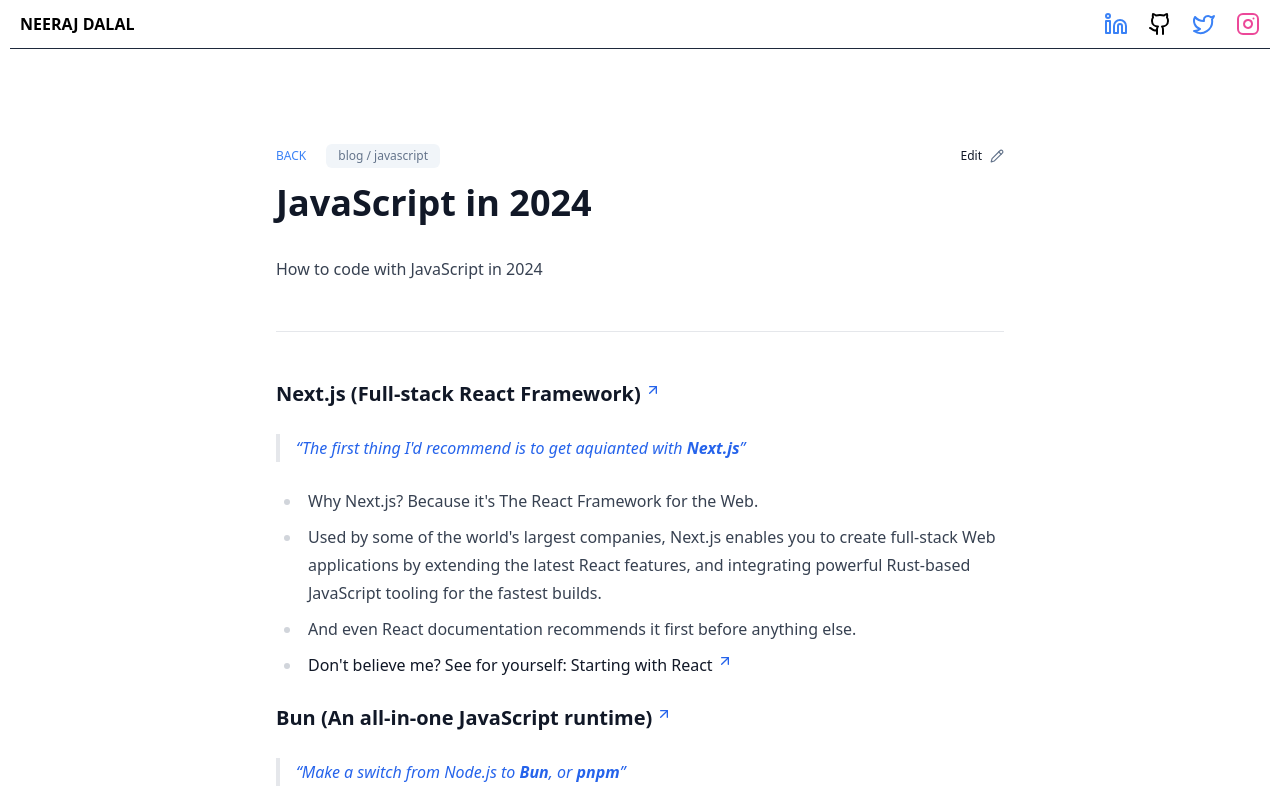
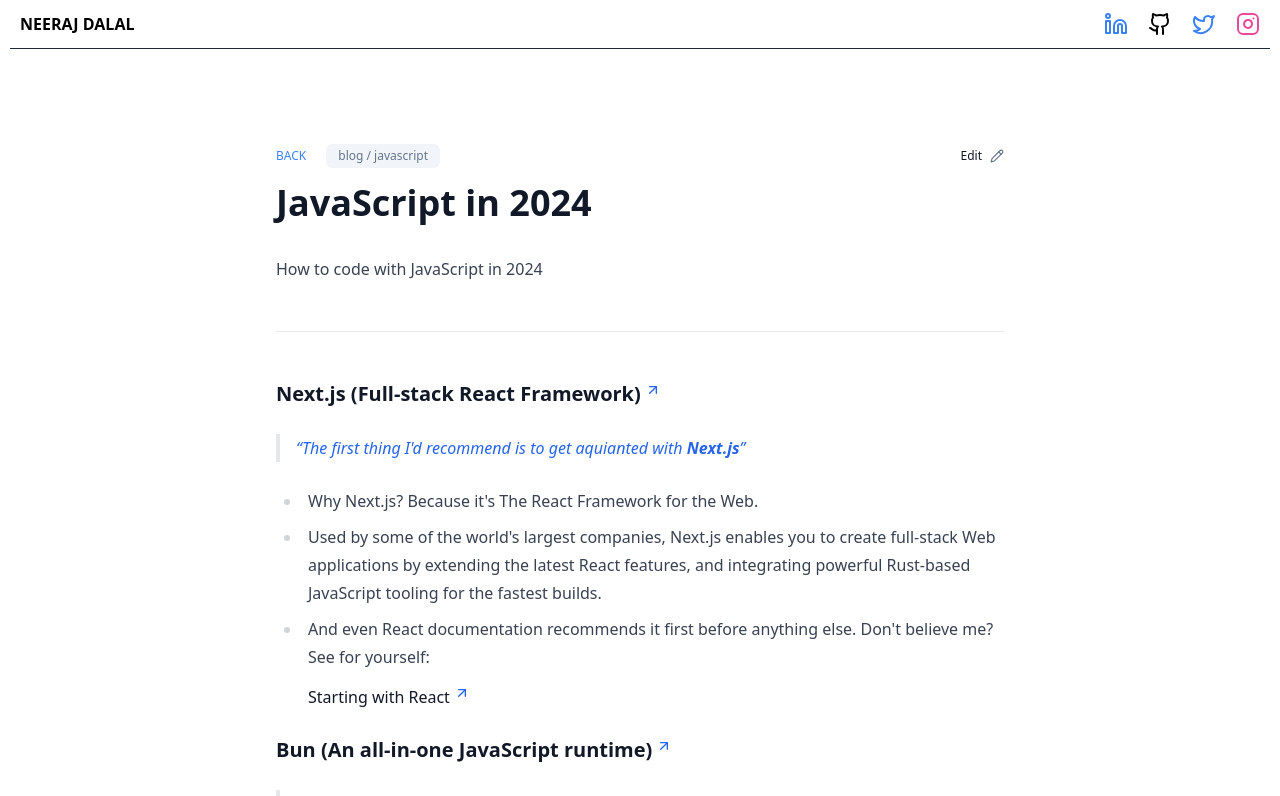
Before and after one commit to nrjdalal/v0.nrjdalal.com, a Next.js app: page /blog/javascript in a window 1280 px wide. Shown: the top 796 px of the page. Built offline with nearby package versions, Linux system fonts and the light colour scheme; no server answers.

Commit message:
javascript blog

```diff
--- a/src/app/(mdx)/blog/javascript/page.mdx
+++ b/src/app/(mdx)/blog/javascript/page.mdx
@@ -19,8 +19,8 @@ export const metadata = {
 
 - Why Next.js? Because it's The React Framework for the Web.
 - Used by some of the world's largest companies, Next.js enables you to create full-stack Web applications by extending the latest React features, and integrating powerful Rust-based JavaScript tooling for the fastest builds.
-- And even React documentation recommends it first before anything else.
-- [<span className="flex gap-1">Don't believe me? See for yourself: <span className='font-medium'>Starting with React</span><ArrowUpRight className="mt-0.5 h-4 w-4 text-blue-600" /></span>](https://react.dev/learn/start-a-new-react-project)
+- And even React documentation recommends it first before anything else. Don't believe me? See for yourself:
+  [<p className="flex gap-1"> <span className='font-medium'>Starting with React</span><ArrowUpRight className="mt-0.5 h-4 w-4 text-blue-600" /></p>](https://react.dev/learn/start-a-new-react-project)
 
 [<p className="flex gap-1 text-xl font-semibold">Bun (An all-in-one JavaScript runtime)<ArrowUpRight className="mt-0.5 h-4 w-4 text-blue-600" /></p>](https://bun.sh/)
 
```
